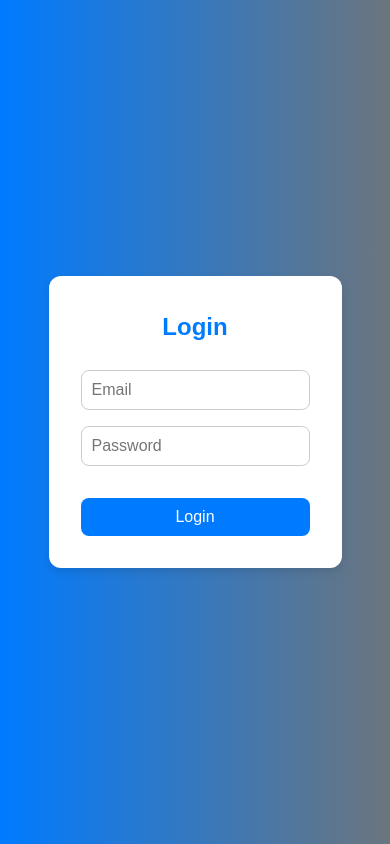
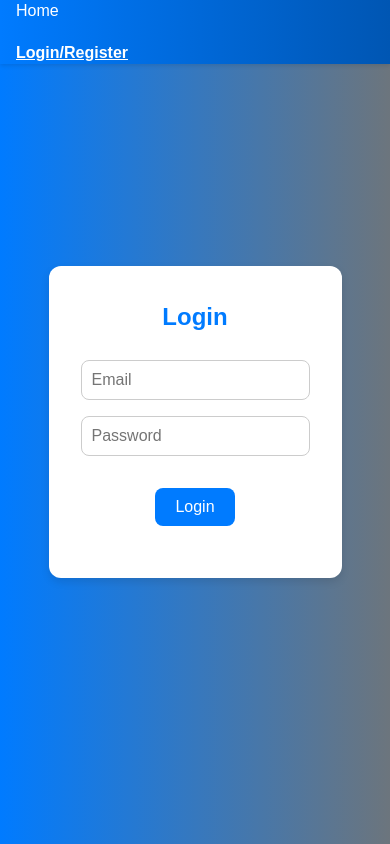
Before and after one commit to keithckramer/goals-to-reality, a React (Create React App) app: page /login in a window 390 px wide. Built offline with nearby package versions, Linux system fonts and the light colour scheme.

Commit message:
added header

```diff
--- a/src/App.tsx
+++ b/src/App.tsx
@@ -1,15 +1,17 @@
 import React from "react";
-import { BrowserRouter as Router } from "react-router-dom";
-import AppRoutes from "../src/routes/AppRoutes";
+import { BrowserRouter } from "react-router-dom";
+import AppRoutes from "./routes/AppRoutes";
+import Header from "./components/Header"; // Import the Header component
 import "./styles/App.scss";
 
 const App: React.FC = () => {
   return (
-
+    <BrowserRouter>
       <div className="App">
-        <AppRoutes />
+        <Header /> {/* Always visible on all pages */}
+        <AppRoutes /> {/* Routes will render below the header */}
       </div>
-
+    </BrowserRouter>
   );
 };
 
--- a/src/components/Home.tsx
+++ b/src/components/Home.tsx
@@ -1,7 +1,11 @@
 import React from "react";
 
 const Home: React.FC = () => {
-    return <h1>Welcome to the Home Pagggge</h1>;
+  return (
+    <div className="content">
+      <h1>Welcome to the Home Pagggge</h1>
+    </div>
+  );
 };
 
 export default Home;
--- a/src/index.tsx
+++ b/src/index.tsx
@@ -1,15 +1,12 @@
-import React from 'react';
-import ReactDOM from 'react-dom/client';
-import { BrowserRouter } from 'react-router-dom'; // Ensure BrowserRouter is wrapped around AppRoutes
-import './styles/index.scss';
-import AppRoutes from './routes/AppRoutes';
+import React from "react";
+import ReactDOM from "react-dom/client";
+import App from "./App"; // Ensure this imports App correctly
+import "./styles/index.scss";
 
-const root = ReactDOM.createRoot(document.getElementById('root')!);
+const root = ReactDOM.createRoot(document.getElementById("root")!);
 
 root.render(
   <React.StrictMode>
-    <BrowserRouter>
-      <AppRoutes />
-    </BrowserRouter>
+    <App />
   </React.StrictMode>
 );
--- a/src/routes/AppRoutes.tsx
+++ b/src/routes/AppRoutes.tsx
@@ -5,6 +5,7 @@
 import Register from "../components/Register";
 import Home from "../components/Home";
 import PrivateRoute from "../utils/PrivateRoute";
+import Header from "../components/Header";
 
 const AppRoutes: React.FC = () => {
     return (
--- a/src/styles/App.scss
+++ b/src/styles/App.scss
@@ -26,3 +26,11 @@
     }
   }
 }
+
+.content {
+  padding-top: 64px; /* Matches header height */
+
+  @media (max-width: 768px) {
+    padding-top: 80px; /* Adjust for mobile view if needed */
+  }
+}
--- a/src/styles/Header.scss
+++ b/src/styles/Header.scss
@@ -3,6 +3,7 @@
     position: fixed;
     top: 0;
     width: 100%;
+    height: 64px; /* Define a consistent height */
     background: linear-gradient(to right, #007bff, #0056b3);
     color: #fff;
     box-shadow: 0 2px 4px rgba(0, 0, 0, 0.1);
@@ -11,7 +12,9 @@
     .nav {
       display: flex;
       justify-content: center;
-      padding: 1rem 0;
+      align-items: center;
+      height: 100%;
+      padding: 0 1rem;
 
       .menu {
         display: flex;
@@ -19,7 +22,8 @@
         list-style: none;
 
         li {
-          a, .logout-button {
+          a,
+          .logout-button {
             text-decoration: none;
             color: #fff;
             font-size: 1rem;
@@ -37,4 +41,18 @@
         }
       }
     }
+
+    /* Mobile view */
+    @media (max-width: 768px) {
+      .nav {
+        justify-content: flex-start;
+        padding: 0 1rem;
+
+        .menu {
+          flex-direction: column;
+          gap: 1rem;
+          align-items: flex-start;
+        }
+      }
+    }
   }
```
